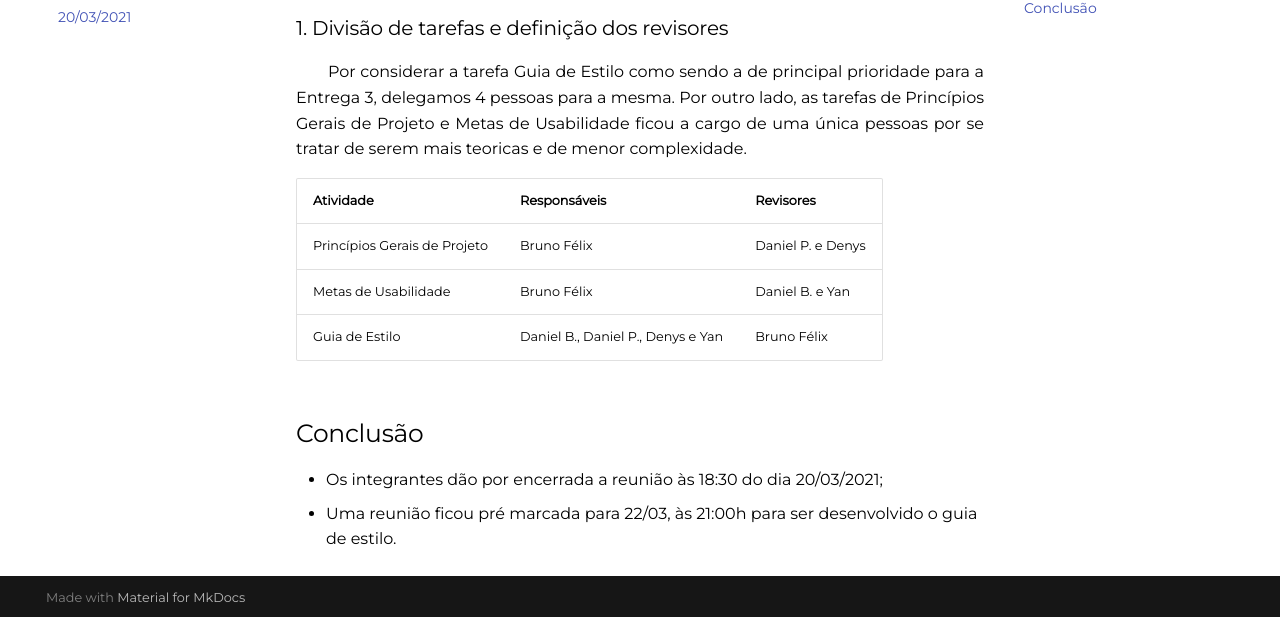
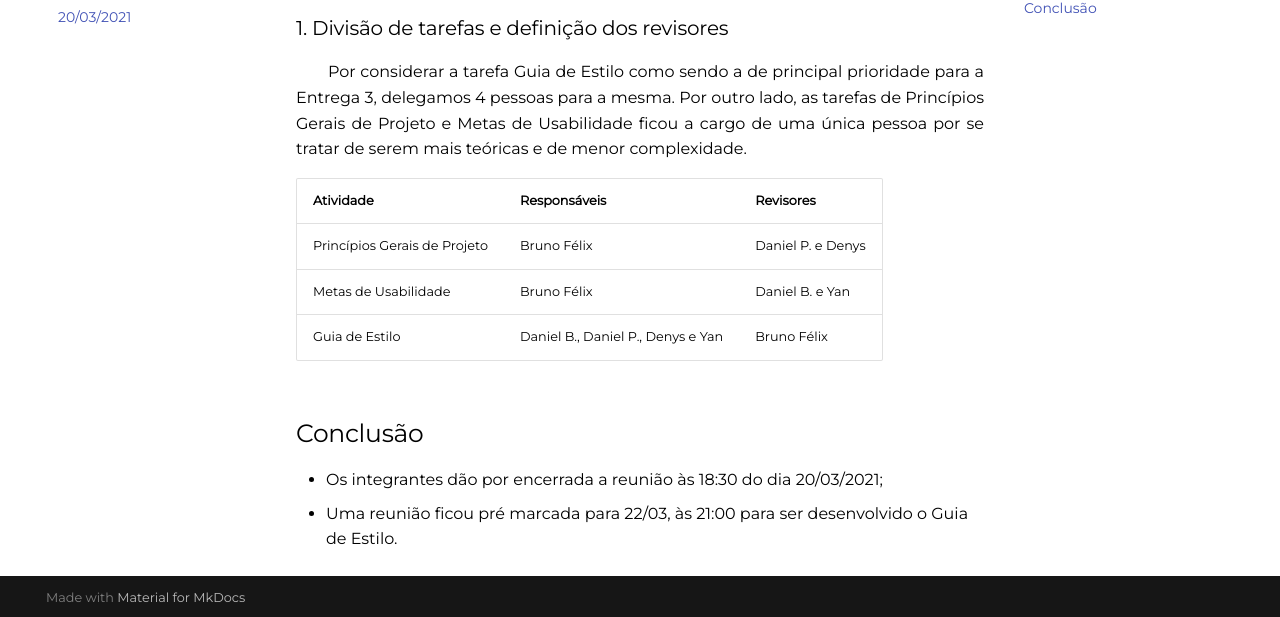
Before and after one commit to CarlosZoft/2020.2-Ingresso.eear, an MkDocs documentation site: the page built from docs/atas/reuniao-20-03-2021.md, in a window 1280 px wide and 900 px high, scrolled down 538 px. Shown: the part 280-897 px from the top of the window. Built offline with MkDocs 1.6.1 and Material for MkDocs 9.7.7, drawn with Linux system fonts in a browser that asks for light colours; comment, search, counter and statistics services are not loaded.

Commit message:
(#25) Ajustes de Padronização e correção ortografica

```diff
--- a/docs/atas/reuniao-20-03-2021.md
+++ b/docs/atas/reuniao-20-03-2021.md
@@ -22,7 +22,7 @@ A reunião foi iniciada às 18:00.
 ## Discussões
 
 ### 1. Divisão de tarefas e definição dos revisores
-&emsp;&emsp;Por considerar a tarefa Guia de Estilo como sendo a de principal prioridade para a Entrega 3, delegamos 4 pessoas para a mesma. Por outro lado, as tarefas de Princípios Gerais de Projeto e Metas de Usabilidade ficou a cargo de uma única pessoas por se tratar de serem mais teoricas e de menor complexidade.
+&emsp;&emsp;Por considerar a tarefa Guia de Estilo como sendo a de principal prioridade para a Entrega 3, delegamos 4 pessoas para a mesma. Por outro lado, as tarefas de Princípios Gerais de Projeto e Metas de Usabilidade ficou a cargo de uma única pessoa por se tratar de serem mais teóricas e de menor complexidade.
 
 | Atividade | Responsáveis | Revisores |
 |--|--|--|
@@ -32,4 +32,4 @@ A reunião foi iniciada às 18:00.
 
 ## Conclusão
 - Os integrantes dão por encerrada a reunião às 18:30 do dia 20/03/2021;
-- Uma reunião ficou pré marcada para 22/03, às 21:00h para ser desenvolvido o guia de estilo.
+- Uma reunião ficou pré marcada para 22/03, às 21:00 para ser desenvolvido o Guia de Estilo.
```
Also changed, not shown: docs/atas/reuniao-23-02-2021.md (+1 -1 lines).
